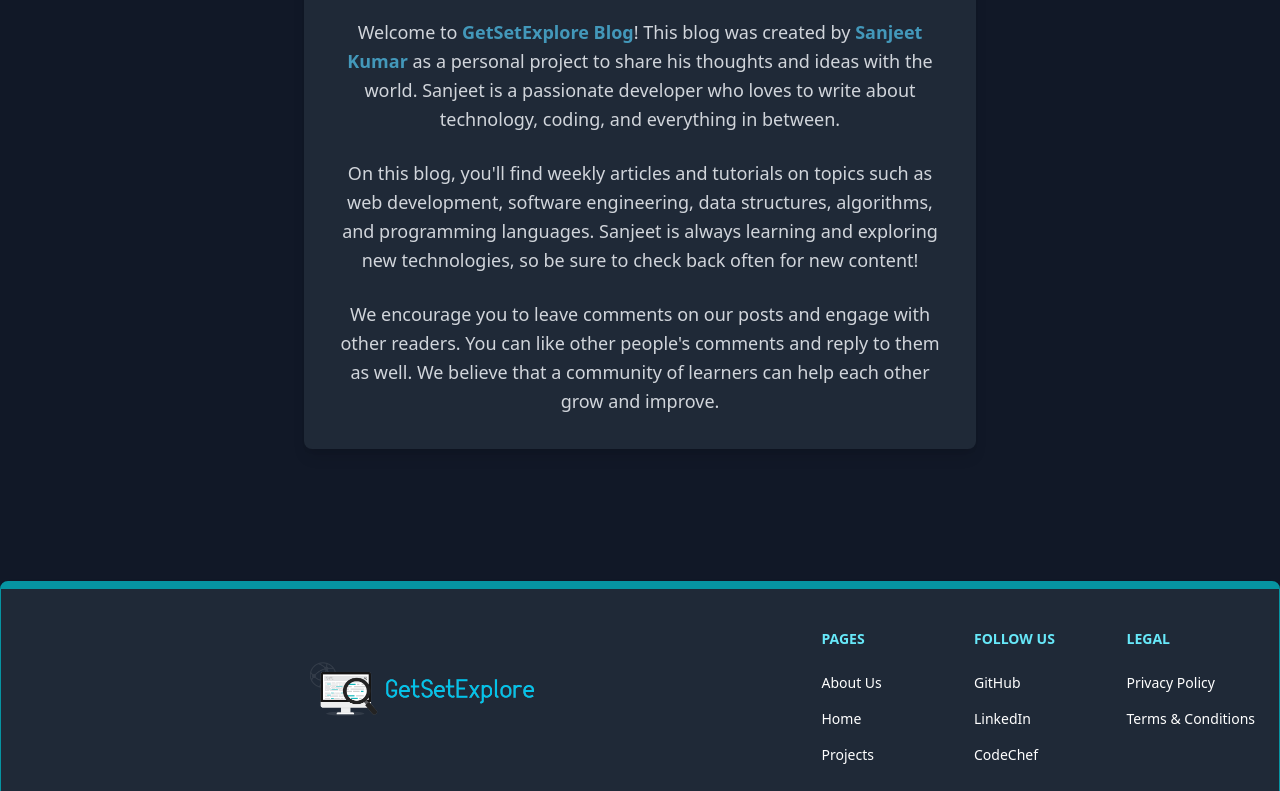
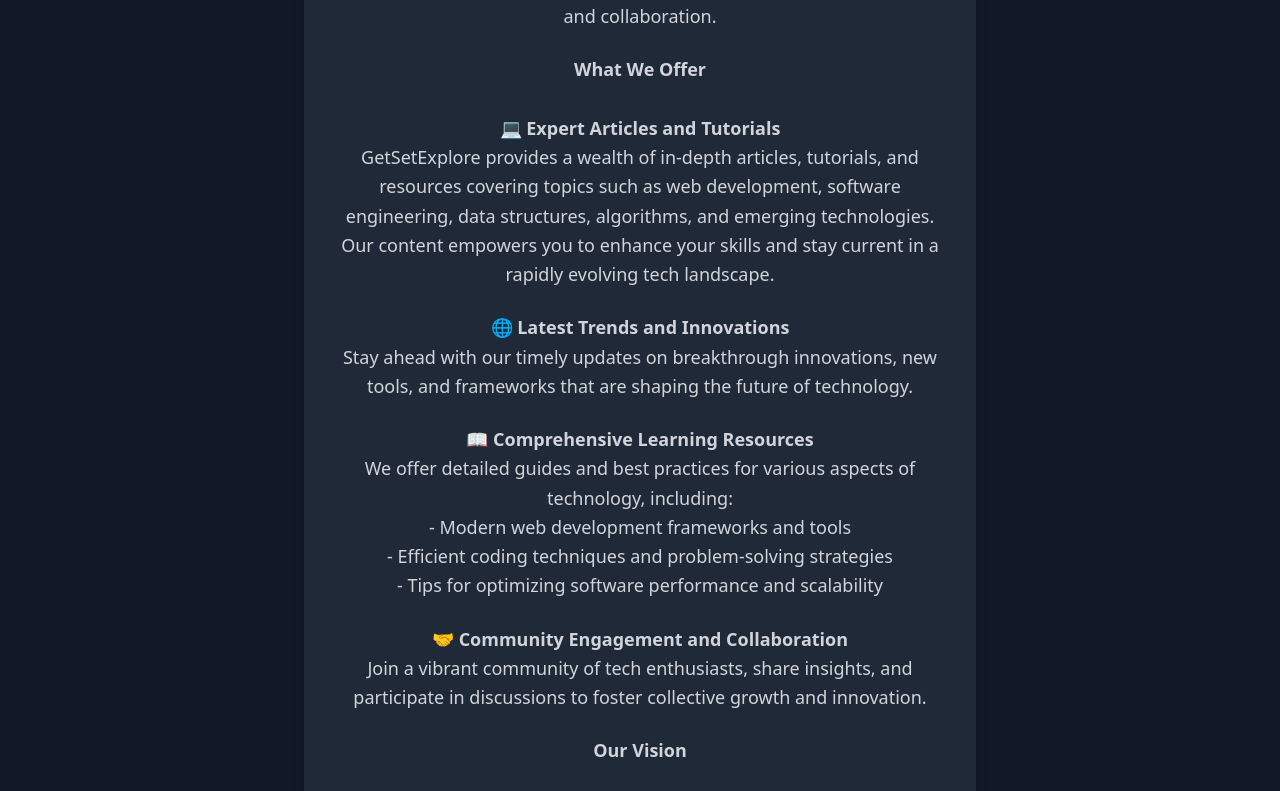
Before and after one commit to sanjeetbth7/Blog-Application, a React (Vite) app in the folder client/: page /about in a window 1280 px wide. Shown: the part 289-1080 px from the top of the page. Built offline with nearby package versions, Linux system fonts and the light colour scheme; no server answers.

Commit message:
Improved about content

```diff
--- a/client/src/Components/CallToAction.jsx
+++ b/client/src/Components/CallToAction.jsx
@@ -5,35 +5,13 @@
     <div className="h-48 sm:h-64 xl:h-80 2xl:h-96 max-w-3xl mx-auto">
       <Carousel>
         <a
-          href="https://github.com/sanjeetbth7/portfolio"
+          href="https://krishi-nexus.vercel.app"
           className=" flex justify-center items-center overflow-hidden"
         >
           <img
             className="object-cover w-full h-full"
-            src="./img/courosel/portfolio.png"
-            alt="portfolio"
-          />
-        </a>
-
-        <a
-          href="https://github.com/sanjeetbth7/SmartzAgri"
-          className="flex justify-center items-center overflow-hidden"
-        >
-          <img
-            className="object-cover w-full h-full"
-            src="https://raw.githubusercontent.com/sanjeetbth7/SmartzAgri/master/public/images/demo/home.png"
-            alt="SmartAgri"
-          />
-        </a>
-
-        <a
-          href="https://github.com/sanjeetbth7/Employee-Management-System"
-          className="flex justify-center items-center overflow-hidden"
-        >
-          <img
-            className="object-cover w-full h-full"
-            src="./img/courosel/ems.png"
-            alt="employee management system"
+            src="./img/courosel/krishi-nexus.png"
+            alt="Krishi Nexus"
           />
         </a>
 
@@ -58,6 +36,28 @@
             alt="e-commerce"
           />
         </a>
+
+        <a
+          href="https://github.com/sanjeetbth7/Employee-Management-System"
+          className="flex justify-center items-center overflow-hidden"
+        >
+          <img
+            className="object-cover w-full h-full"
+            src="./img/courosel/ems.png"
+            alt="employee management system"
+          />
+        </a>
+
+        <a
+          href="https://github.com/sanjeetbth7/SmartzAgri"
+          className="flex justify-center items-center overflow-hidden"
+        >
+          <img
+            className="object-cover w-full h-full"
+            src="https://raw.githubusercontent.com/sanjeetbth7/SmartzAgri/master/public/images/demo/home.png"
+            alt="SmartAgri"
+          />
+        </a>
       </Carousel>
     </div>
   );
--- a/client/src/pages/About.jsx
+++ b/client/src/pages/About.jsx
@@ -7,14 +7,42 @@
         </h1>
         <div className="text-lg text-gray-600 dark:text-gray-300 leading-relaxed space-y-6">
           <p>
-            Welcome to <span className="font-bold text-[#4398ba]">GetSetExplore Blog</span>! This blog was created by <a href="https://github.com/sanjeetbth7"><span className="font-bold text-[#4398ba]">Sanjeet Kumar </span></a>
-            as a personal project to share his thoughts and ideas with the world. Sanjeet is a passionate developer who loves to write about technology, coding, and everything in between.
+            Welcome to <span className="font-bold text-[#4398ba]">GetSetExplore</span>, your go-to platform for innovative technology insights and tutorials powered by a passion for coding and creative exploration. Our mission is to inspire and educate our community by providing expert content that drives learning, innovation, and collaboration.
           </p>
           <p>
-            On this blog, you'll find weekly articles and tutorials on topics such as web development, software engineering, data structures, algorithms, and programming languages. Sanjeet is always learning and exploring new technologies, so be sure to check back often for new content!
+            <strong>What We Offer</strong>
+            <br /><br />
+            💻 <strong>Expert Articles and Tutorials</strong>
+            <br />
+            GetSetExplore provides a wealth of in-depth articles, tutorials, and resources covering topics such as web development, software engineering, data structures, algorithms, and emerging technologies. Our content empowers you to enhance your skills and stay current in a rapidly evolving tech landscape.
           </p>
           <p>
-            We encourage you to leave comments on our posts and engage with other readers. You can like other people's comments and reply to them as well. We believe that a community of learners can help each other grow and improve.
+            🌐 <strong>Latest Trends and Innovations</strong>
+            <br />
+            Stay ahead with our timely updates on breakthrough innovations, new tools, and frameworks that are shaping the future of technology.
+          </p>
+          <p>
+            📖 <strong>Comprehensive Learning Resources</strong>
+            <br />
+            We offer detailed guides and best practices for various aspects of technology, including:
+            <br />
+            - Modern web development frameworks and tools
+            <br />
+            - Efficient coding techniques and problem-solving strategies
+            <br />
+            - Tips for optimizing software performance and scalability
+          </p>
+          <p>
+            🤝 <strong>Community Engagement and Collaboration</strong>
+            <br />
+            Join a vibrant community of tech enthusiasts, share insights, and participate in discussions to foster collective growth and innovation.
+          </p>
+          <p>
+            <strong>Our Vision</strong>
+            <br /><br />
+            At GetSetExplore, we are committed to bridging the gap between technology and its enthusiasts. By combining expert content, real-time updates, and community-driven insights, we strive to create an inclusive platform that nurtures learning and innovation.
+            <br /><br />
+            Join us in exploring the exciting world of technology with GetSetExplore!
           </p>
         </div>
       </div>
--- a/client/src/pages/Projects.jsx
+++ b/client/src/pages/Projects.jsx
@@ -1,4 +1,4 @@
-import React from "react";
+
 import { CallToAction } from "../Components";
 export default function Projects() {
   return (
```
Also changed, not shown: client/public/img/courosel/krishi-nexus.png (added).
